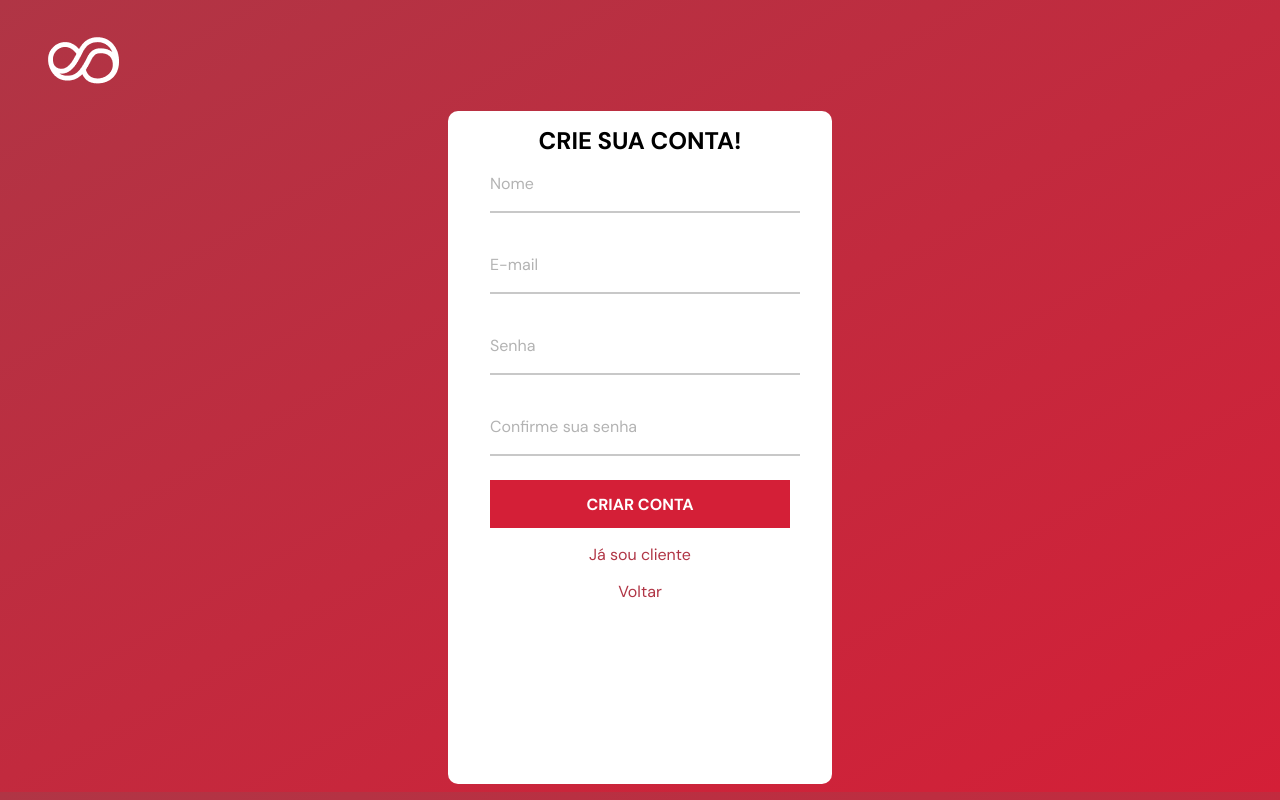
After one commit to joaovirtc/pyBank, a PHP site: page /pages/registrar/index-.html in a window 1280 px wide. The commit adds this page. Run offline with PHP 8.4, Linux system fonts and the light colour scheme.

Commit message:
tela de criar conta*falta responvisidade

```diff
--- a/assets/css/style.css
+++ b/assets/css/style.css
@@ -157,7 +157,6 @@ body{
       width: 80px;
       left: 1rem;
       bottom: -2rem;
-      filter: drop-shadow(0 4px 20px hsla(203, 71%, 60%,.5));
     }
 
 
--- a/index.html
+++ b/index.html
@@ -7,6 +7,11 @@
     <meta name="viewport" content="width=device-width, initial-scale=1.0">
     <link rel="stylesheet" href="./assets/css/style.css">
     <link href="https://cdn.jsdelivr.net/npm/remixicon@2.5.0/fonts/remixicon.css" rel="stylesheet">
+    <script src="https://unpkg.com/scrollreveal"></script>
+    <script>
+        ScrollReveal({ reset: true });
+    </script>
+    <script src="https://unpkg.com/scrollreveal@4.0.0/dist/scrollreveal.min.js"></script>
     <title>pyBank</title>
 </head>
 
--- /dev/null
+++ b/pages/registrar/index-.html
@@ -0,0 +1,110 @@
+<?php
+    session_start();
+
+?>
+<!DOCTYPE html>
+<html lang="pt-br">
+
+<head>
+    <meta charset="UTF-8">
+    <meta http-equiv="X-UA-Compatible" content="IE=edge">
+    <meta name="viewport" content="width=device-width, initial-scale=1.0">
+    <title>Registrar-se</title>
+    <link rel="stylesheet" href="style.css">
+</head>
+
+<body>
+
+    <main>
+
+        <header>
+            <a href="../../index.html"><img src="../../assets/img/logoWhite.png" alt="LOGO"></a>
+        </header>
+
+        <div class="container__form">
+
+
+            <!-- abrindo o formulario de criaçao de conta -->
+            <form action="validar.php" method="POST">
+                <h2>CRIE SUA CONTA!</h2>
+
+                <!-- INPUT NOME -->
+                <div class="single-input">
+                    <input type="text" name="nome" class="input" id="nome" required>
+                    <label for="nome">Nome</label>
+                </div>
+                <!-- <div class="single-input">
+                    <input type="text" name="nome" class="input" id="nome">
+                    <label for="nome">Nome</label>
+                </div> -->
+
+
+
+                <!-- INPUT CPF -->
+                <!-- <div class="single-input">
+                    <input type="text" name="nome" class="input" id="nome" required>
+                    <label for="nome">Nome</label>
+                </div> -->
+                <!-- <label for="cpf">CPF</label>
+                <input type="number" name="cpf" class="text-input"> -->
+
+
+
+                <!-- INPUT EMAIL -->
+                <div class="single-input">
+                    <input type="email" name="email" class="input" required>
+                    <label for="nome">E-mail</label>
+                </div>
+                <!-- <label for="email">E-mail</label>
+                <input type="email" name="email" class="text-input"> -->
+
+
+                <!-- <?php
+            if(isset($_SESSION['err_email'])){
+                echo ("<p class=\"validar active\">{$_SESSION['err_email']}</p>");
+            };
+
+        ?>   -->
+
+
+                <!-- INPUT SENHA -->
+                <div class="single-input">
+                    <input type="password" name="senha" class="input" required>
+                    <label for="nome">Senha</label>
+                </div>
+                <!-- <label for="senha">Senha</label>
+                <input type="text" name="senha" onchange="validarPassword()" id="password" class="text-input"> -->
+
+
+
+                <!-- INPUT COMFIRMAR SENHA -->
+                <div class="single-input">
+                    <input type="password" name="confirmar" class="input" required>
+                    <label for="nome">Confirme sua senha</label>
+                </div>
+                <!-- <label for="confirmar"> Confirme sua senha</label>
+                <input type="text" name="confirmar" onchange="validarPassword()" id="confirm_password"
+                    class="text-input"> -->
+
+
+
+                <!-- INPUT SUBMIT -->
+                <div class="div__submit">
+                    <p class="validar " id="validacao">Senhas diferentes</p>
+                    <input type="submit" value="CRIAR CONTA" name="submit" class="submit">
+                </div>
+
+
+                <a href="">Já sou cliente</a>
+                <a href="../../index.html">Voltar</a>
+            </form>
+        </div>
+    </main>
+
+
+
+    <!-- puxando o script -->
+    <script src="./app.js"></script>
+</body>
+
+</html>
--- a/pages/registrar/style.css
+++ b/pages/registrar/style.css
@@ -1,3 +1,21 @@
+@import url('https://fonts.googleapis.com/css2?family=DM+Sans:wght@400;500;700&display=swap');
+
+
+*{
+    padding: 0;
+    margin: 0;
+    text-decoration: none;
+    user-select: none;
+    list-style: none;
+    font-family: "DM Sans", sans-serif;
+}
+
+body{
+    background: linear-gradient(149.11deg, #B03545 0%, #D41F37 100%);
+    overflow-x: hidden;
+}
+
+
 p.validar {
     color: red;
     font-size: 15px;
@@ -6,3 +24,121 @@ p.validar {
 p.validar.active{
     display: block;
 }
+
+
+main{
+    max-width: 100vw;
+    height: 99vh;
+}
+
+header {
+    width: 100%;
+    height: 14%;
+    display: flex;
+    align-items: center;
+}
+
+header img {
+    padding:1rem 3rem;
+}
+
+.container__form{
+    width: 100%;
+    height: 85%;
+    display: flex;
+    align-items: center;
+    justify-content: center;
+    flex-direction: column;
+
+}
+
+
+
+form {
+    width: 30%;
+    height: 100%;
+    background-color: #fff;
+    display: flex;
+    justify-content: flex-start;
+    align-items: center;
+    flex-direction: column;
+    border-radius: 10px;
+
+}
+
+h2{
+    padding-top: .9rem;
+
+}
+
+.single-input{
+    position: relative;
+    margin: 24px 0;
+    width: 300px;
+}
+.single-input label{
+    position: absolute;
+    bottom: 5px;
+    left: 0;
+    color: #b3b3b3;
+    cursor: text;
+    transition: 0.2s ease-in-out;
+    width: 200px;
+    margin-bottom: 14px;
+}
+
+.input{
+    width: 100%;
+    padding: 5px;
+    border: 0;
+    border-bottom: 2px solid rgb(200,200,200);
+    outline: 0;
+    font-size: 16px;
+    color: rgb(80,80,80);
+    transition: 0.5s tranform;
+}
+
+.input:focus,
+.input:valid{
+    border-bottom: 2px solid #B03545;
+}
+.input:focus ~ label,
+.input:valid ~ label{
+    transform: translateY(-24px);
+    font-size: 12px;
+    color: #B03545;
+}
+
+.div__submit{
+    width: 300px;
+    display: flex;
+    justify-content: center;
+    align-items: center;
+    height: 3rem;
+}
+.submit{
+    width: 100%;
+    border: none;
+    background-color: #D41F37;
+    border-radius: 0;
+    color: #fff;
+    height: 100%;
+    font-size: 16px;
+    cursor: pointer;
+    font-weight: bold;
+    transition: background-color .5s;
+
+}
+.submit:hover{
+    background-color: #B03545;
+}
+
+a {
+    padding-top: 1rem;
+    color: #B03545;
+
+}
+
+a:hover{
+    text-decoration: underline;
+}
```
Also changed, not shown: assets/js/app.js (+11 -0 lines), pages/registrar/app.js (+5 -5 lines), pages/registrar/index.php (deleted, +0 -48 lines), assets/img/logoWhite.png (added).
